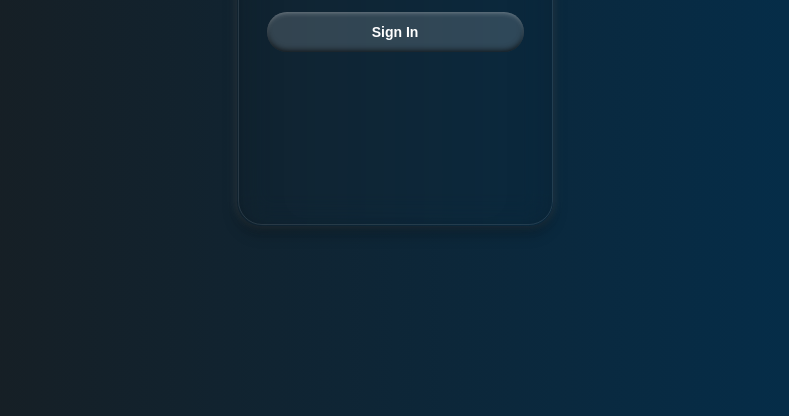
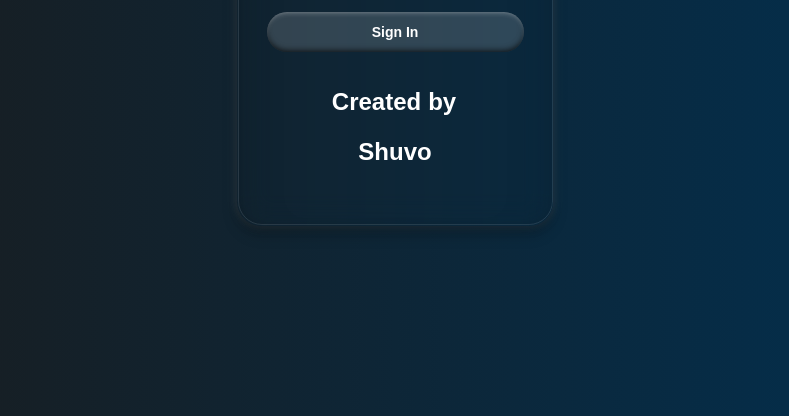
Before and after one commit to GaziMahmudur/Content, a plain HTML site: page login.html in a window 1280 px wide. Shown: the part 384-800 px from the top of the page, without its empty margins (245-1034 px from the left). Drawn offline with Linux system fonts and the light colour scheme.

Commit message:
Add footer and animation effects to login page

```diff
--- a/css/style.css
+++ b/css/style.css
@@ -152,6 +152,80 @@ body {
 #error-msg {
   color: #ff4444;
   margin-top: 10px;
+}
+
+.footer {
+  width: 100%;
+  text-align: center;
+  font-size: 24px;
+  font-weight: bold;
+  padding: 6px;
+  color: white;
+  display: flex;
+  justify-content: center;
+  align-items: center;
+}
+
+.right {
+  margin-left: 5px;
+  opacity: 0;
+  animation: SlideInRight 0.5s ease-in forwards;
+  animation-delay: 0.3s;
+}
+
+.left {
+  margin: 0 7px;
+  opacity: 0;
+  animation: SlideInLeft 0.5s ease-in forwards;
+  animation-delay: 0.9s;
+}
+
+.down {
+  width: 100%;
+  text-align: center;
+  font-size: 24px;
+  font-weight: bold;
+  padding: 6px;
+  color: white;
+  display: flex;
+  justify-content: center;
+  align-items: center;
+  opacity: 0;
+  animation: SlideInUp 0.5s ease-in forwards;
+  animation-delay: 1.6s;
+}
+
+@keyframes SlideInRight {
+  from {
+    transform: translateX(-100%);
+    opacity: 0;
+  }
+  to {
+    transform: translateX(0);
+    opacity: 1;
+  }
+}
+
+@keyframes SlideInLeft {
+  from {
+    transform: translateX(100%);
+    opacity: 0;
+  }
+  to {
+    transform: translateX(0);
+    opacity: 1;
+  }
+}
+
+@keyframes SlideInUp {
+  from {
+    transform: translateY(100%);
+    opacity: 0;
+  }
+  to {
+    transform: translateY(0);
+    opacity: 1;
+  }
 }
 
 /* Gallery Cards */
--- a/js/script.js
+++ b/js/script.js
@@ -1,6 +1,6 @@
 const PASSWORD = "HexaForce"; // Login with button or Enter key
 function checkPassword(event) {
-  event.preventDefault();
+  if (event) event.preventDefault();
   let input = document.getElementById("password")?.value;
   if (input === PASSWORD) {
     window.location.href = "index.html";
@@ -11,7 +11,7 @@ function checkPassword(event) {
 
 // Enter key submits password automatically
 document.getElementById("password")?.addEventListener("keyup", function (e) {
-  if (e.key === "Enter") checkPassword();
+  if (e.key === "Enter") checkPassword(e);
 });
 
 // ── Popup for download (Google Drive) ────────────────────────────────
--- a/login.html
+++ b/login.html
@@ -17,7 +17,13 @@
         <input type="password" id="password" placeholder="Enter Password" class="input" />
         <button type="submit" class="button sign-in">Sign In</button>
         <p id="error-msg"></p>
-
+        <span class="footer">
+          <p class="right">Created</p>
+          <p class="left">by</p>
+        </span>
+        <span class="down">
+          <p>Shuvo</p>
+        </span>
       </form>
     </div>
   </div>
```
